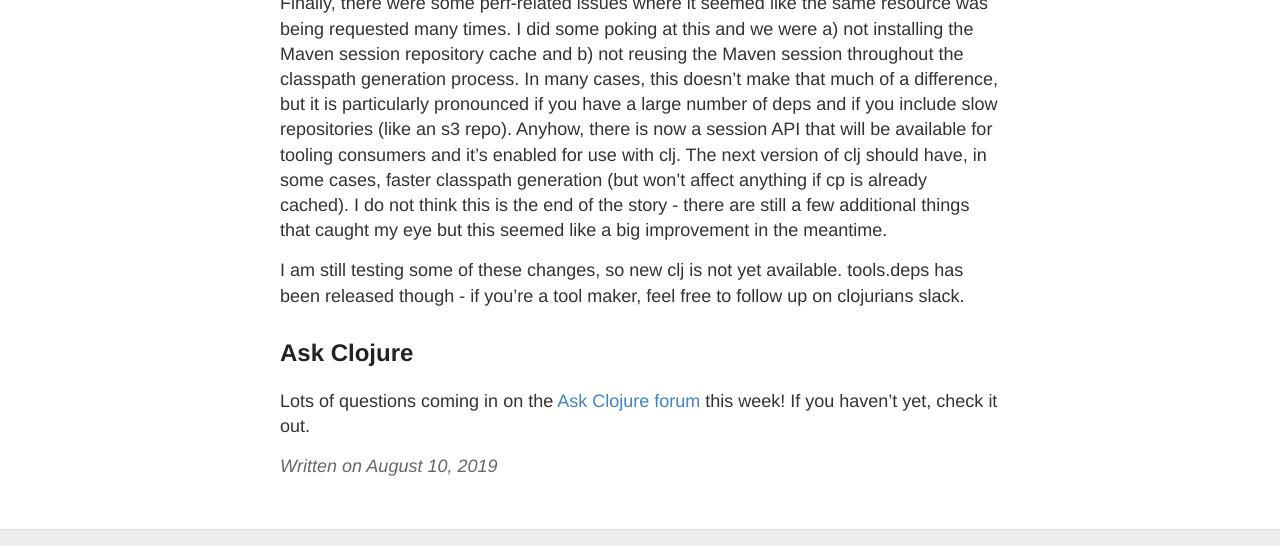
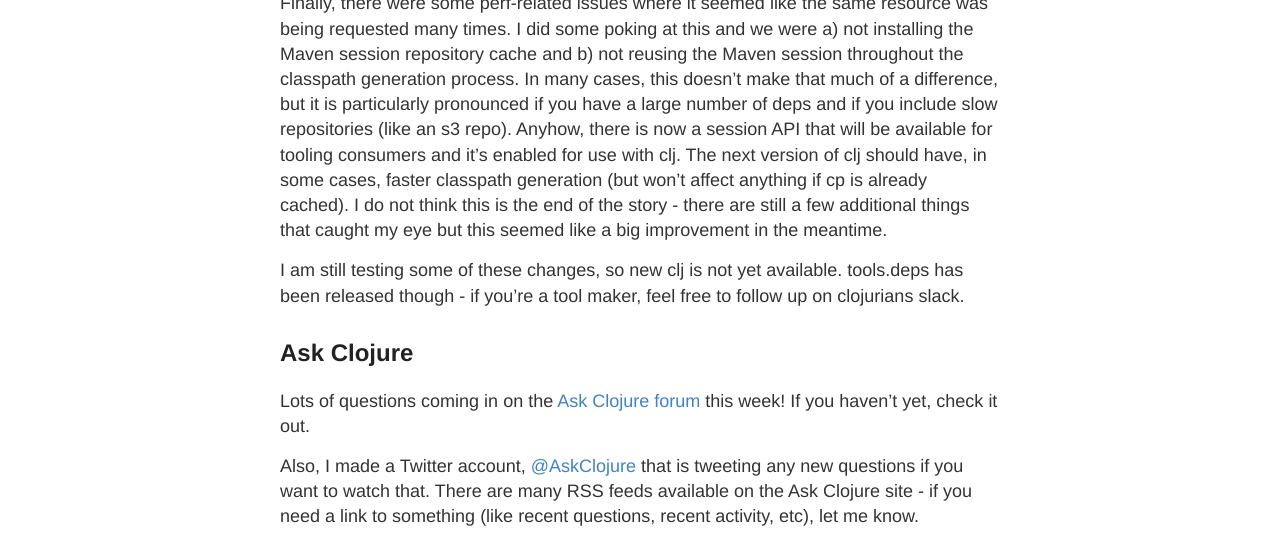
Before and after one commit to insideclojure/insideclojure.github.io, a Jekyll site: the page built from _posts/2019-08-10-journal.md, in a window 1280 px wide and 900 px high, scrolled down 2509 px, cut to the strip 0-546 px from the top of the window. Built offline with Jekyll 4.4.1, drawn with Linux system fonts in a browser that asks for light colours.

Commit message:
add  feed info

```diff
--- a/_posts/2019-08-10-journal.md
+++ b/_posts/2019-08-10-journal.md
@@ -85,3 +85,5 @@
 ## Ask Clojure
 
 Lots of questions coming in on the [Ask Clojure forum](https://ask.clojure.org) this week! If you haven't yet, check it out.
+
+Also, I made a Twitter account, [@AskClojure](https://twitter.com/AskClojure) that is tweeting any new questions if you want to watch that. There are many RSS feeds available on the Ask Clojure site - if you need a link to something (like recent questions, recent activity, etc), let me know.
```
